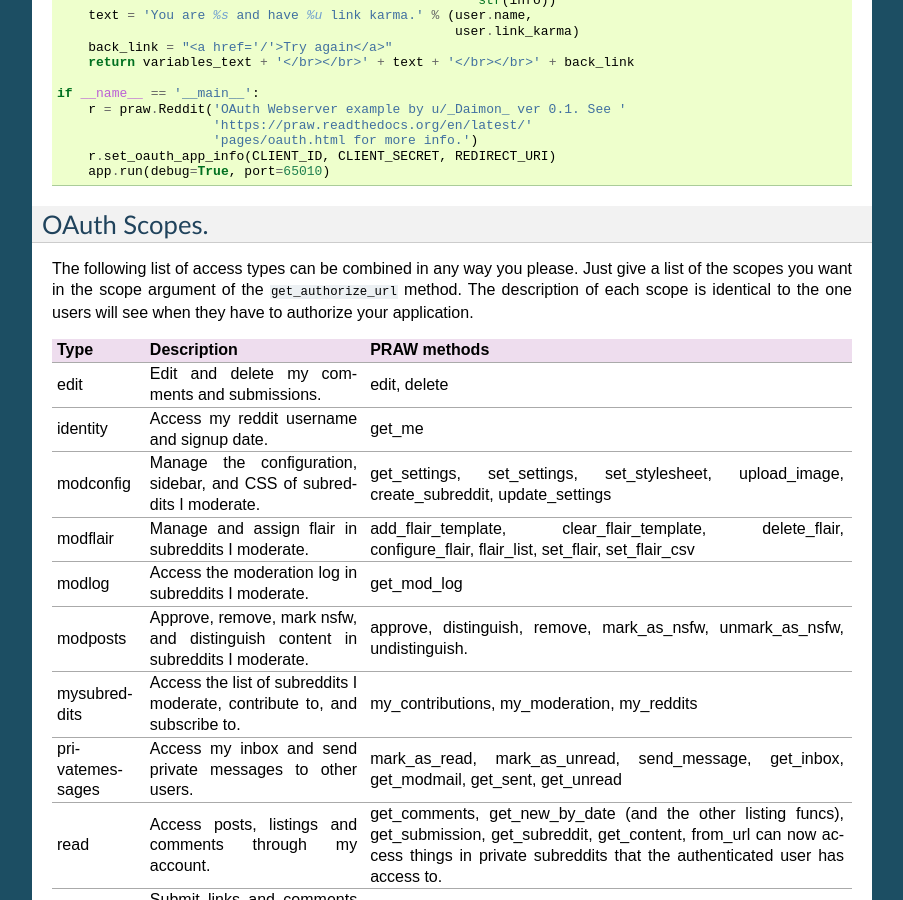
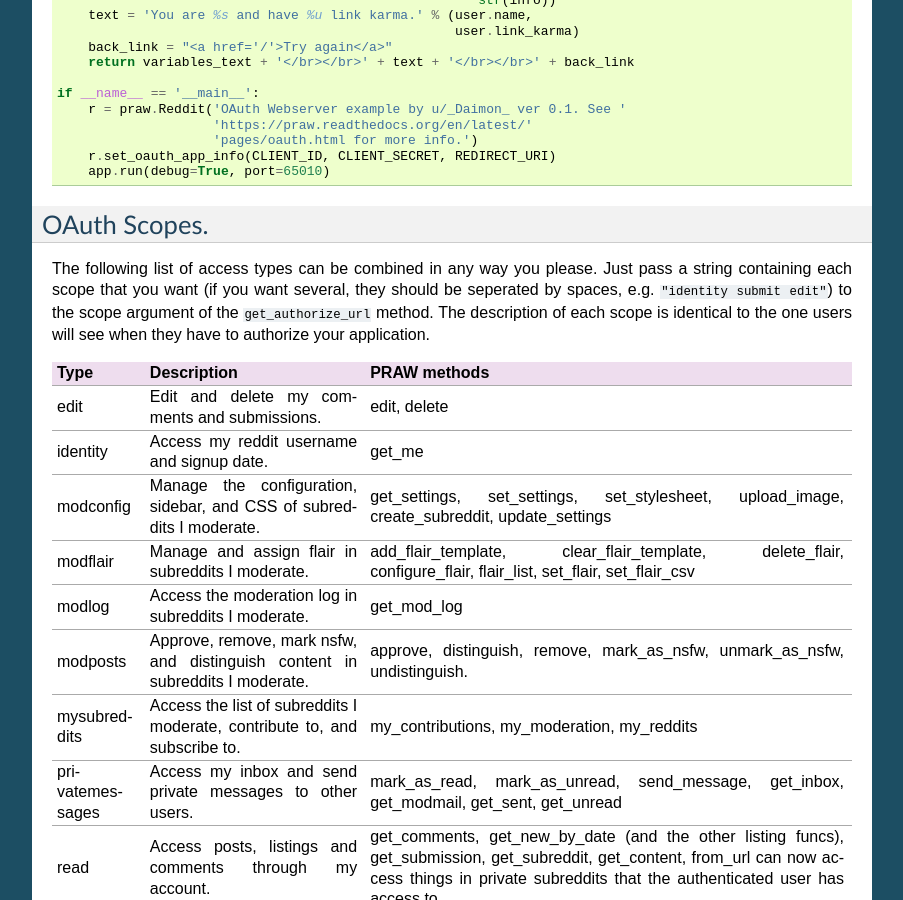
Before and after one commit to praw-dev/praw, a Sphinx documentation site: the page built from docs/pages/oauth.rst, in a window 1280 px wide and 900 px high, scrolled down 3587 px. Shown: the whole window, without its empty margins (198-1101 px from the left). Built offline with Sphinx 7.4.7, drawn with Linux system fonts in a browser that asks for light colours; some of the changed text lies outside the part shown.

Commit message:
Update oauth.rst

```diff
--- a/docs/pages/oauth.rst
+++ b/docs/pages/oauth.rst
@@ -86,7 +86,7 @@ to a url, where the access we wish to be granted is listed, then they click
 parameters that is needed for step 4.
 
 The url we send them to is generated using :meth:`.get_authorize_url`. This
-takes 3 parameters. ``state``, which is a unique key that represent this
+takes 3 parameters. ``state``, which is a string of your choice that represents this
 client, ``scope`` which are the reddit scope(s) we ask permission for (see
 :ref:`oauth_scopes`) and finally ``refreshable`` which determines whether we
 can refresh the access_token (step 6) thus gaining permanent access.
@@ -226,7 +226,7 @@ OAuth Scopes.
 -------------
 
 The following list of access types can be combined in any way you please. Just
-give a list of the scopes you want in the scope argument of the
+pass a string containing each scope that you want (if you want several, they should be seperated by spaces, e.g. ``"identity submit edit"``) to the scope argument of the
 ``get_authorize_url`` method. The description of each scope is identical to the
 one users will see when they have to authorize your application.
 
```
Also changed, not shown: other parts of docs/pages/oauth.rst (+1 -1 lines).
